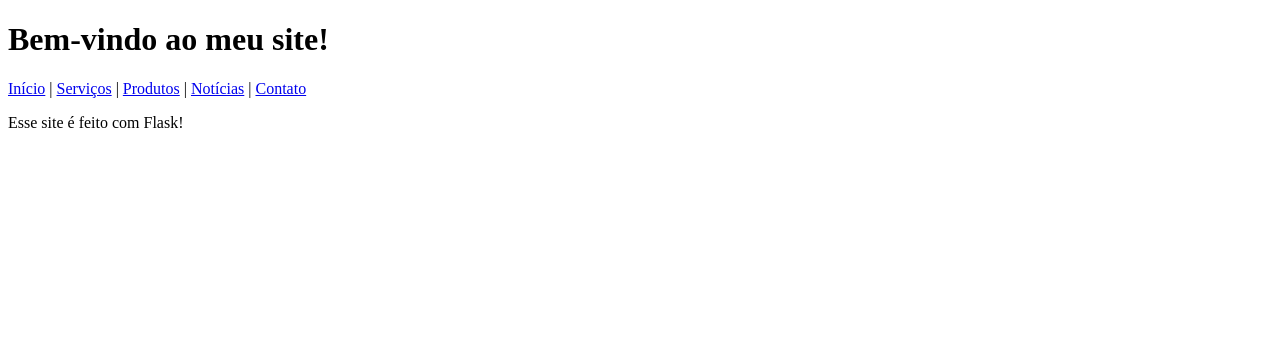
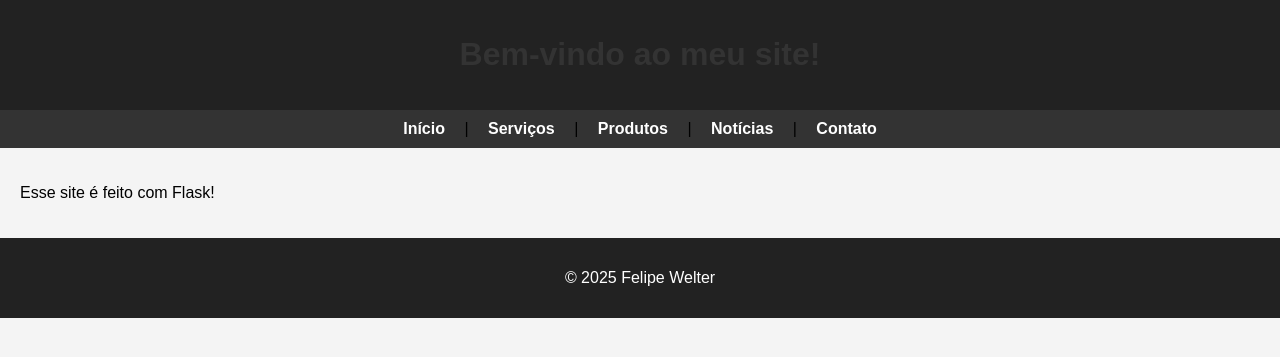
Before and after one commit to FelipeWelter/projetositeinfo, a Flask app: page / in a window 1280 px wide. Shown: the top 357 px of the page. Run offline with Flask 3, Linux system fonts and the light colour scheme.

Commit message:
teste css no aquivo index

```diff
--- a/app/templates/index.html
+++ b/app/templates/index.html
@@ -1,11 +1,87 @@
 <!DOCTYPE html>
 <html lang="pt-br">
+
 <head>
   <meta charset="UTF-8">
   <title>Bem-vindo - Site de Informática</title>
+  <style>
+    body {
+      background-color: #f4f4f4;
+      font-family: Arial, sans-serif;
+      margin: 0;
+      padding: 0;
+    }
+
+    header,
+    footer {
+      background-color: #222;
+      color: #fff;
+      text-align: center;
+      padding: 15px;
+    }
+
+    nav {
+      background-color: #333;
+      padding: 10px;
+      text-align: center;
+    }
+
+    nav a {
+      color: #fff;
+      margin: 0 15px;
+      text-decoration: none;
+      font-weight: bold;
+    }
+
+    nav a:hover {
+      text-decoration: underline;
+    }
+
+    .container {
+      padding: 20px;
+    }
+
+    h1,
+    h2 {
+      color: #333;
+    }
+
+    form {
+      max-width: 600px;
+      margin: auto;
+    }
+
+    input[type="text"],
+    textarea {
+      width: 100%;
+      padding: 10px;
+      margin-bottom: 15px;
+      border: 1px solid #ccc;
+      border-radius: 4px;
+    }
+
+    input[type="submit"],
+    button {
+      background-color: #007BFF;
+      color: white;
+      border: none;
+      padding: 10px 20px;
+      border-radius: 4px;
+      cursor: pointer;
+    }
+
+    input[type="submit"]:hover,
+    button:hover {
+      background-color: #0056b3;
+    }
+  </style>
 </head>
+
 <body>
-  <h1>Bem-vindo ao meu site!</h1>
+  <header>
+    <h1>Bem-vindo ao meu site!</h1>
+  </header>
+
   <nav>
     <a href="/">Início</a> |
     <a href="/services">Serviços</a> |
@@ -13,6 +89,14 @@
     <a href="/news">Notícias</a> |
     <a href="/contact">Contato</a>
   </nav>
-  <p>Esse site é feito com Flask!</p>
+
+  <div class="container">
+    <p>Esse site é feito com Flask!</p>
+  </div>
+
+  <footer>
+    <p>&copy; 2025 Felipe Welter</p>
+  </footer>
 </body>
+
 </html>
```
Also changed, not shown: requirements.txt (+14 -10 lines).
